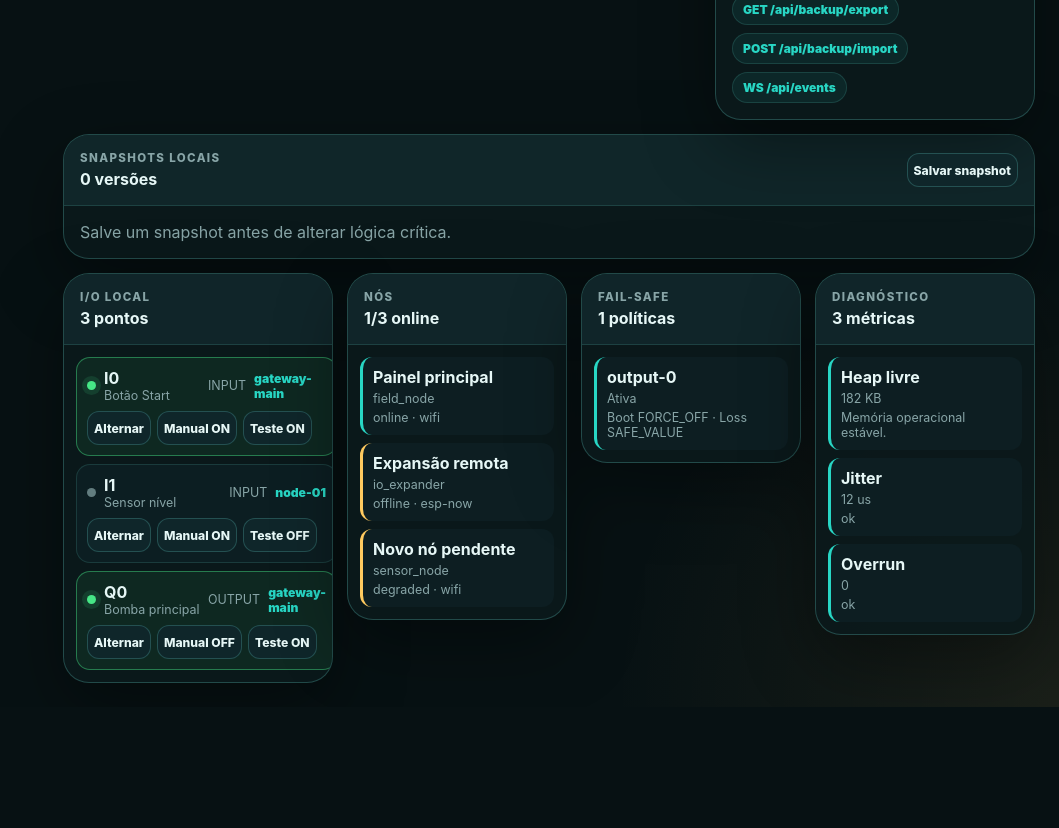
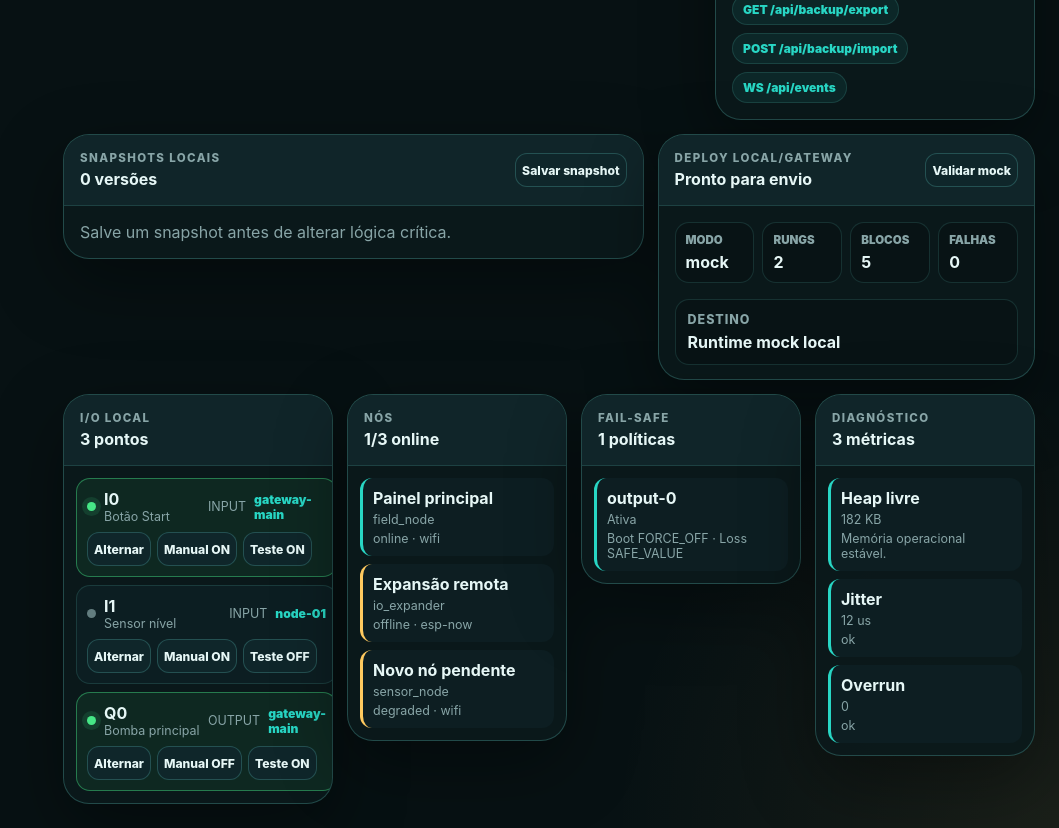
Before and after one commit to mateusrossi-jpg/endap-studio, a React (Vite) app: page / in a window 1280 px wide. Shown: the part 2320-3148 px from the top of the page, without its empty margins (221-1280 px from the left). Before the commit the page ends 3027 px from the top, so only its background shows below. Built offline with nearby package versions, Linux system fonts and the light colour scheme.

Commit message:
feat: add gateway deployment dry run

```diff
--- a/src/App.tsx
+++ b/src/App.tsx
@@ -1,4 +1,5 @@
 import { ChangeEvent, useEffect, useMemo, useRef, useState } from 'react';
+import { DeploymentPanel } from './components/DeploymentPanel';
 import { FieldPanels } from './components/FieldPanels';
 import { GatewayContract } from './components/GatewayContract';
 import { ProjectHealthPanel, ProjectIssue } from './components/ProjectHealthPanel';
@@ -830,6 +831,17 @@ function App() {
     });
   }
 
+  function handleDeployResult(ok: boolean, message: string) {
+    if (ok) {
+      createRuntimeInfoEvent('gateway.connected', 'deploy', message, { mode: settings.apiMode });
+      setStorageStatus(message);
+      return;
+    }
+
+    createRuntimeWarningEvent('gateway.disconnected', 'deploy', message, { mode: settings.apiMode });
+    setStorageStatus(message);
+  }
+
   function navigateTo(item: NavItem) {
     setActiveNavItem(item);
     window.requestAnimationFrame(() => {
@@ -1187,6 +1199,7 @@ function App() {
             onDeleteSnapshot={removeSnapshot}
             onRestoreSnapshot={restoreSnapshot}
           />
+          <DeploymentPanel issues={projectIssues} project={project} settings={settings} onDeployResult={handleDeployResult} />
         </section>
 
         <FieldPanels
--- /dev/null
+++ b/src/components/DeploymentPanel.tsx
@@ -0,0 +1,74 @@
+import { importBackup } from '../services/endapApi';
+import { StudioSettings } from '../services/storage';
+import { EndapProject } from '../types/endap';
+import { ProjectIssue } from './ProjectHealthPanel';
+
+type DeploymentPanelProps = {
+  issues: ProjectIssue[];
+  project: EndapProject;
+  settings: StudioSettings;
+  onDeployResult: (ok: boolean, message: string) => void;
+};
+
+export function DeploymentPanel({ issues, project, settings, onDeployResult }: DeploymentPanelProps) {
+  const faultCount = issues.filter((issue) => issue.severity === 'fault').length;
+  const canDeploy = faultCount === 0;
+  const blockCount = project.ladderProgram.rungs.reduce((total, rung) => {
+    return total + rung.blocks.length + (rung.branches ?? []).reduce((branchTotal, branch) => branchTotal + branch.blocks.length, 0);
+  }, 0);
+
+  async function deployProject() {
+    if (!canDeploy) {
+      onDeployResult(false, 'Deploy bloqueado por falhas de validação local.');
+      return;
+    }
+
+    try {
+      await importBackup(project, {
+        mode: settings.apiMode,
+        gatewayBaseUrl: settings.gatewayBaseUrl
+      });
+      onDeployResult(true, settings.apiMode === 'mock' ? 'Deploy mock validado localmente.' : 'Projeto enviado ao gateway.');
+    } catch (error) {
+      onDeployResult(false, error instanceof Error ? error.message : 'Falha ao enviar projeto ao gateway.');
+    }
+  }
+
+  return (
+    <section className="deployment-panel" aria-label="Deploy para gateway">
+      <div className="panel-header">
+        <div>
+          <p className="eyebrow">Deploy local/gateway</p>
+          <strong>{canDeploy ? 'Pronto para envio' : 'Bloqueado'}</strong>
+        </div>
+        <button type="button" onClick={deployProject} disabled={!canDeploy}>
+          {settings.apiMode === 'mock' ? 'Validar mock' : 'Enviar gateway'}
+        </button>
+      </div>
+
+      <div className="deployment-grid">
+        <article>
+          <span>Modo</span>
+          <strong>{settings.apiMode}</strong>
+        </article>
+        <article>
+          <span>Rungs</span>
+          <strong>{project.ladderProgram.rungs.length}</strong>
+        </article>
+        <article>
+          <span>Blocos</span>
+          <strong>{blockCount}</strong>
+        </article>
+        <article>
+          <span>Falhas</span>
+          <strong>{faultCount}</strong>
+        </article>
+      </div>
+
+      <div className="contract-status">
+        <span>Destino</span>
+        <strong>{settings.apiMode === 'mock' ? 'Runtime mock local' : `${settings.gatewayBaseUrl}/api/backup/import`}</strong>
+      </div>
+    </section>
+  );
+}
--- a/src/styles/globals.css
+++ b/src/styles/globals.css
@@ -747,6 +747,7 @@ h2 {
 .health-panel,
 .gateway-panel,
 .snapshot-panel,
+.deployment-panel,
 .field-panel {
   border: 1px solid var(--line);
   border-radius: 26px;
@@ -933,7 +934,11 @@ h2 {
 }
 
 .snapshot-layout {
+  display: grid;
+  grid-template-columns: minmax(0, 1fr) minmax(320px, 0.65fr);
+  gap: 14px;
   margin-top: 14px;
+  align-items: start;
 }
 
 .snapshot-list {
@@ -960,6 +965,29 @@ h2 {
   margin-top: 4px;
   color: var(--muted);
   font-size: 0.78rem;
+}
+
+.deployment-grid {
+  display: grid;
+  grid-template-columns: repeat(4, minmax(0, 1fr));
+  gap: 8px;
+  padding: 16px;
+}
+
+.deployment-grid article {
+  display: grid;
+  gap: 5px;
+  padding: 10px;
+  border: 1px solid rgba(110, 231, 221, 0.14);
+  border-radius: 14px;
+  background: rgba(7, 17, 19, 0.46);
+}
+
+.deployment-grid span {
+  color: var(--muted);
+  font-size: 0.72rem;
+  font-weight: 900;
+  text-transform: uppercase;
 }
 
 .field-layout {
@@ -1043,6 +1071,10 @@ h2 {
 
   .field-layout {
     grid-template-columns: 1fr 1fr;
+  }
+
+  .snapshot-layout {
+    grid-template-columns: 1fr;
   }
 
   .property-panel {
@@ -1132,6 +1164,7 @@ h2 {
   .watch-row,
   .io-row,
   .snapshot-row,
+  .deployment-grid,
   .field-layout,
   .timeline-row,
   .settings-grid {
```
Also changed, not shown: 1 other file (tests, documents, lock files or other folders).
